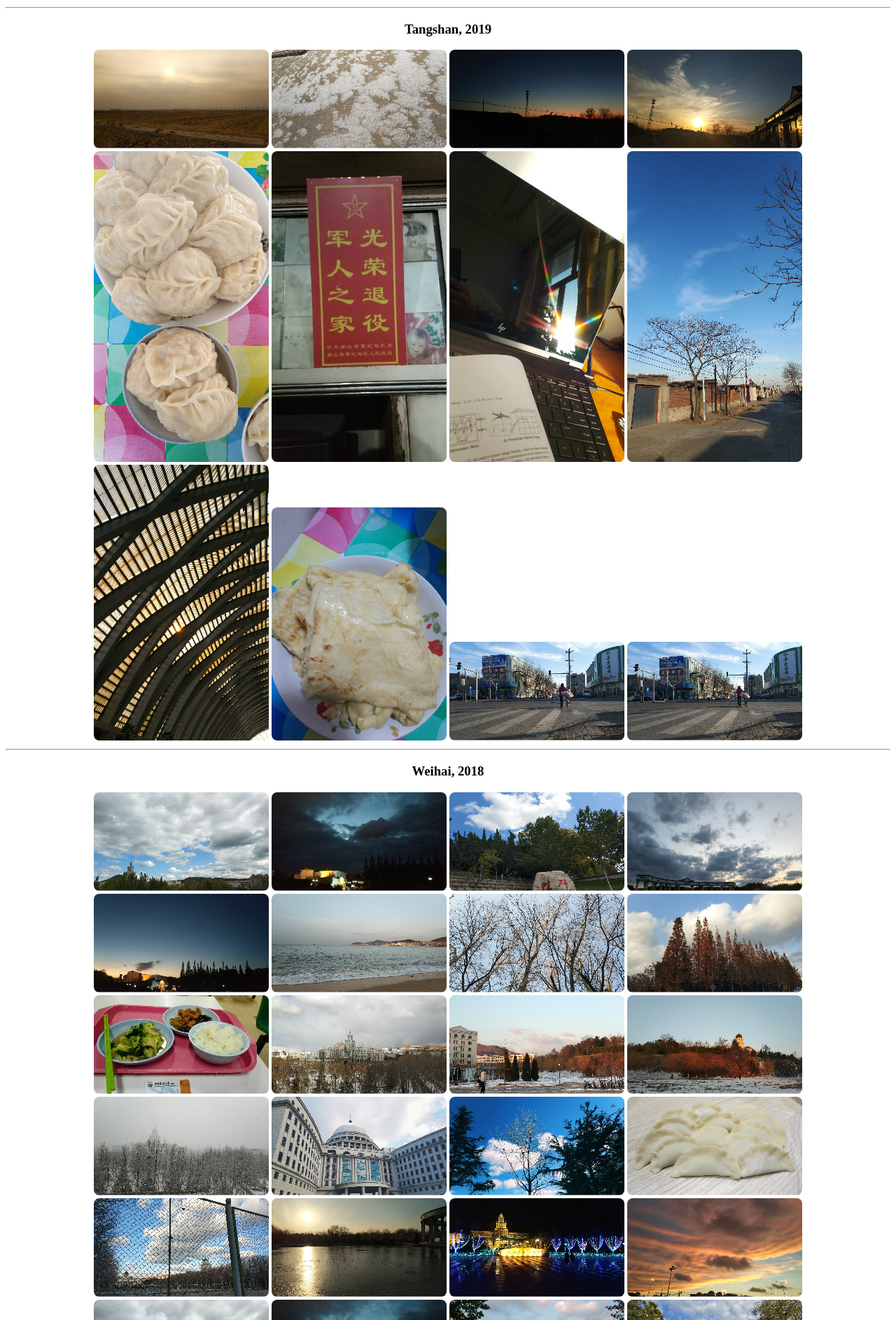
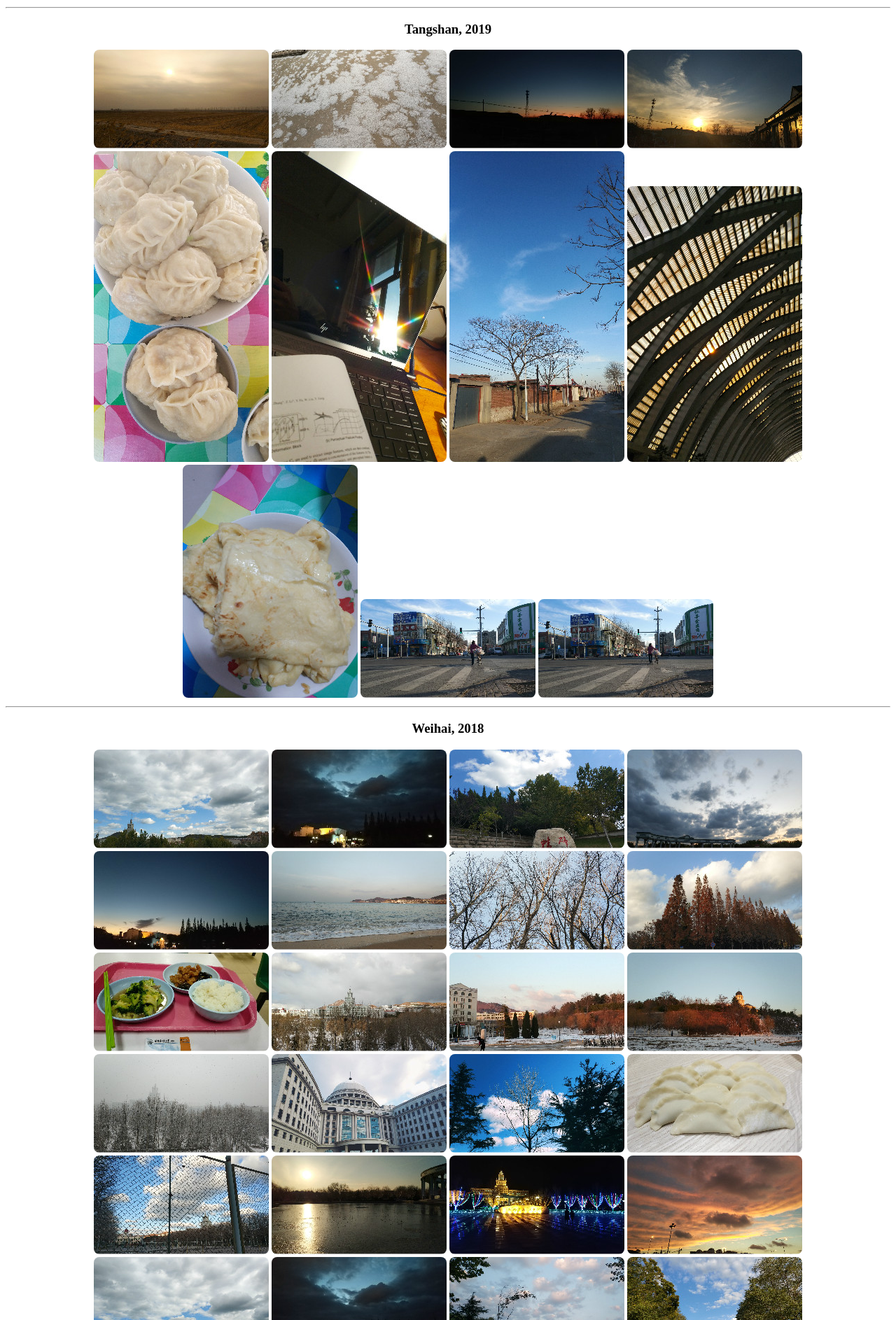
Before and after one commit to PAULYZHENG/paulyzheng.github.io, a Jekyll site: the page photograph/index.html, which Jekyll copies as it is, in a window 1280 px wide. Shown: the part 2482-4368 px from the top of the page at 70% size. Built offline with Jekyll 4.4.1, drawn with Linux system fonts in a browser that asks for light colours.

Commit message:
Update index.html

```diff
--- a/photograph/index.html
+++ b/photograph/index.html
@@ -75,7 +75,6 @@
       <a class="example-image-link" href="./photo/2019003.jpg" data-lightbox="2019" data-title=""><img class="example-image" src="./thumbnail/2019003.jpg"/></a>
       <a class="example-image-link" href="./photo/2019004.jpg" data-lightbox="2019" data-title=""><img class="example-image" src="./thumbnail/2019004.jpg"/></a>
       <a class="example-image-link" href="./photo/2019007.jpg" data-lightbox="2019" data-title=""><img class="example-image" src="./thumbnail/2019007.jpg"/></a>
-      <a class="example-image-link" href="./photo/2019010.jpg" data-lightbox="2019" data-title=""><img class="example-image" src="./thumbnail/2019010.jpg"/></a>
       <a class="example-image-link" href="./photo/2019011.jpg" data-lightbox="2019" data-title=""><img class="example-image" src="./thumbnail/2019011.jpg"/></a>
       <a class="example-image-link" href="./photo/2019012.jpg" data-lightbox="2019" data-title=""><img class="example-image" src="./thumbnail/2019012.jpg"/></a>
       <a class="example-image-link" href="./photo/2019009.jpg" data-lightbox="2019" data-title=""><img class="example-image" src="./thumbnail/2019009.jpg"/></a>
```
